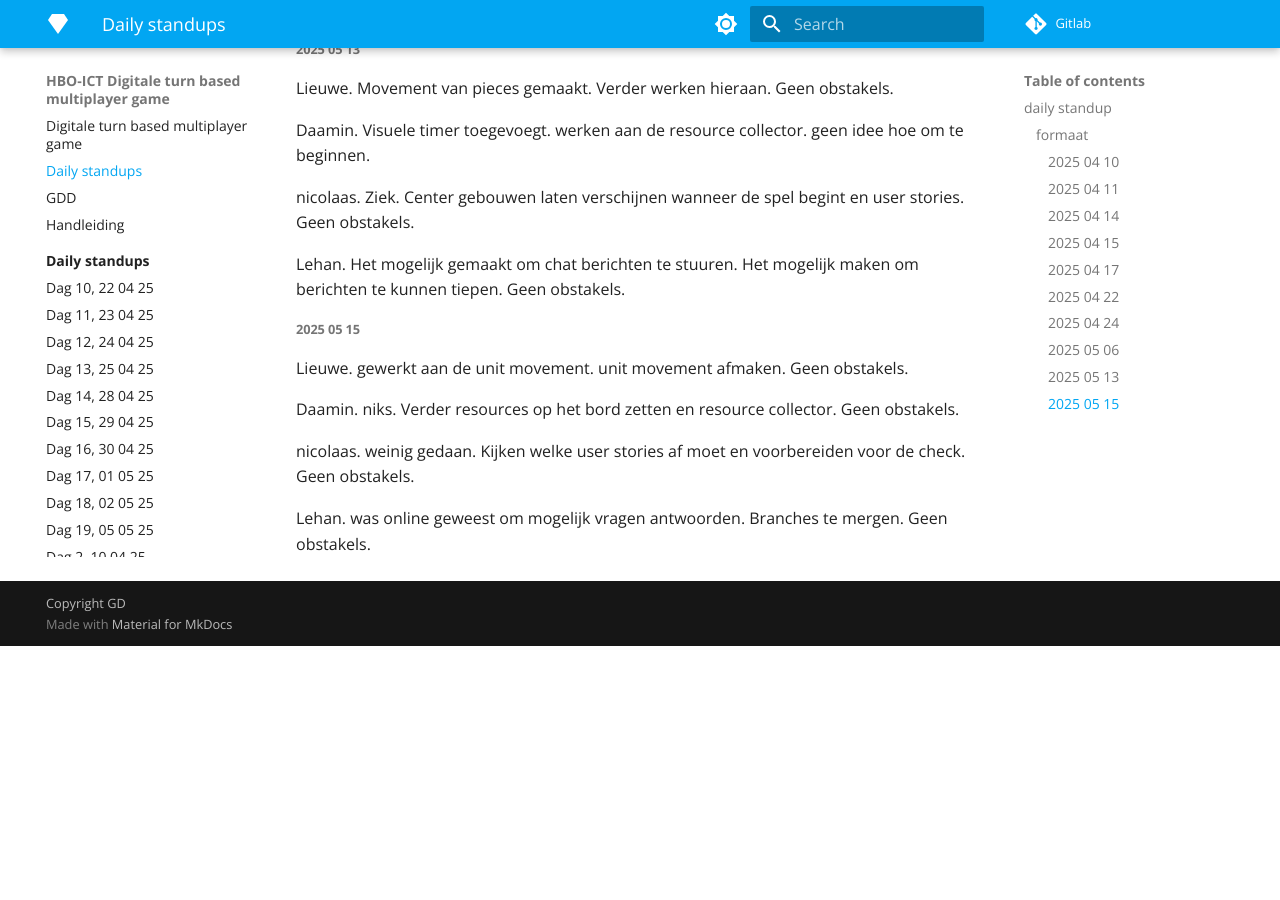
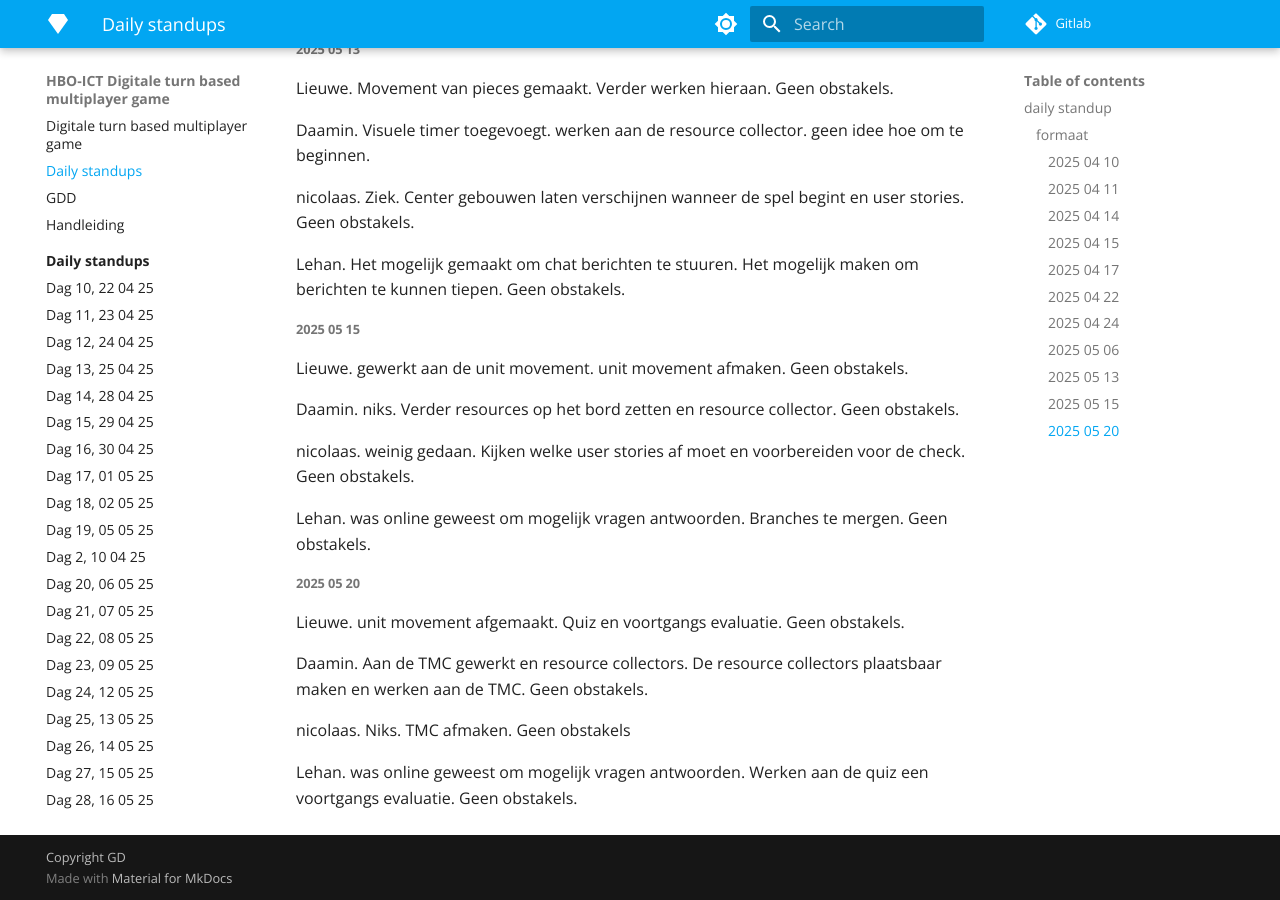
Before and after one commit to lieuweZ/HexFront, an MkDocs documentation site: the page built from docs/Daily standups.md, in a window 1280 px wide and 900 px high, scrolled down 2276 px. Built offline with MkDocs 1.6.1 and Material for MkDocs 9.7.7, drawn with Linux system fonts in a browser that asks for light colours; nearby versions of some CDN libraries; library files that are not in the unit come from our copies; before the commit the page ends 2922 px from its top, so only the background shows below that.

Commit message:
Edit Daily standups.md

```diff
--- a/docs/Daily standups.md
+++ b/docs/Daily standups.md
@@ -102,3 +102,13 @@ Daamin. niks. Verder resources op het bord zetten en resource collector. Geen ob
 nicolaas. weinig gedaan. Kijken welke user stories af moet en voorbereiden voor de check. Geen obstakels.
 
 Lehan. was online geweest om mogelijk vragen antwoorden. Branches te mergen. Geen obstakels.
+
+##### 2025 05 20
+
+Lieuwe. unit movement afgemaakt. Quiz en voortgangs evaluatie. Geen obstakels.
+
+Daamin. Aan de TMC gewerkt en resource collectors. De resource collectors plaatsbaar maken en werken aan de TMC. Geen obstakels.
+
+nicolaas. Niks. TMC afmaken. Geen obstakels
+
+Lehan. was online geweest om mogelijk vragen antwoorden. Werken aan de quiz een voortgangs evaluatie. Geen obstakels.
```
